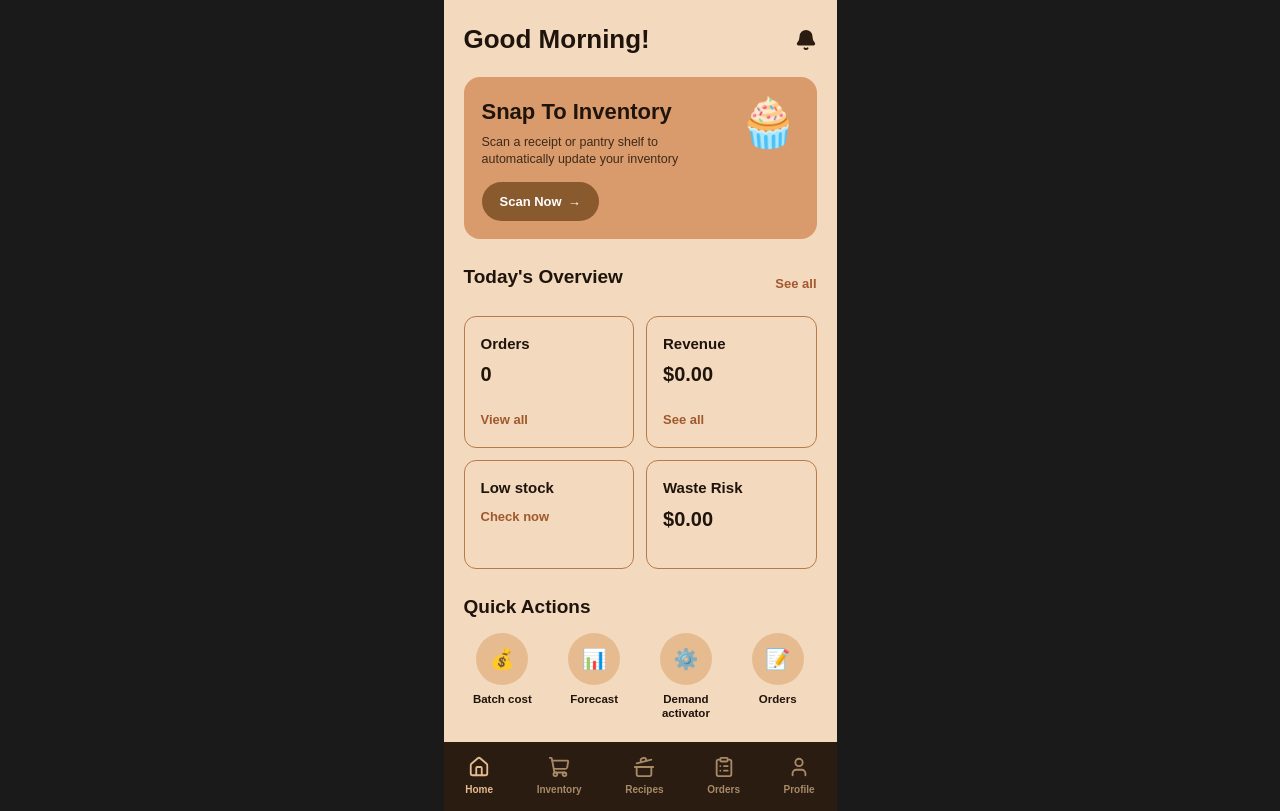
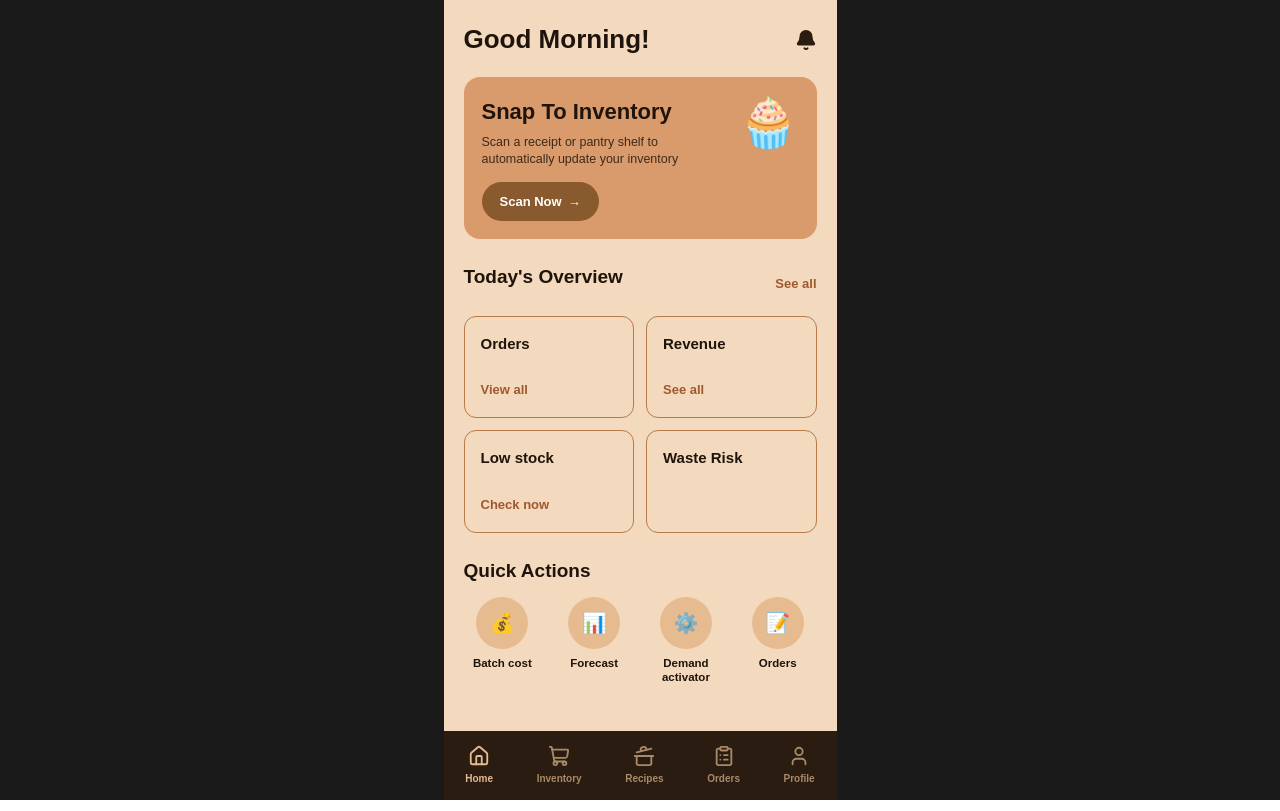
Before and after one commit to ShinKiyomi/RCL-hacks-2026, a Next.js app in the folder my-app/: page /home in a window 1280 px wide. Built offline with nearby package versions, Linux system fonts and the light colour scheme.

Commit message:
home and order

```diff
--- a/my-app/app/home/page.tsx
+++ b/my-app/app/home/page.tsx
@@ -1,16 +1,4 @@
 import { Home, ShoppingCart, CookingPot, ClipboardList, User, Bell } from "lucide-react";
-// Placeholder data functions (replace with real imports when available)
-function getOrderCount(): number {
-  return 0;
-}
-
-function getTotalRevenue(): number {
-  return 0;
-}
-
-function getTotalWaste(): number {
-  return 0;
-}
 
 export default function HomePage() {
   return (
@@ -43,24 +31,21 @@ export default function HomePage() {
         </div>
 
         <div style={styles.grid}>
-          <a href="/orders" style={{ ...styles.statCard, textDecoration: "none" }}>
+          <div style={styles.statCard}>
             <p style={styles.statLabel}>Orders</p>
-            <p style={styles.statNumber}>{getOrderCount()}</p>
             <span style={styles.statLink}>View all</span>
-          </a>
-          <a href="/revenue" style={{ ...styles.statCard, textDecoration: "none" }}>
+          </div>
+          <div style={styles.statCard}>
             <p style={styles.statLabel}>Revenue</p>
-            <p style={styles.statNumber}>${getTotalRevenue().toFixed(2)}</p>
             <span style={styles.statLink}>See all</span>
-          </a>
-          <a href="/inventory" style={{ ...styles.statCard, textDecoration: "none" }}>
+          </div>
+          <div style={styles.statCard}>
             <p style={styles.statLabel}>Low stock</p>
             <span style={styles.statLink}>Check now</span>
-          </a>
-          <a href="/forecast" style={{ ...styles.statCard, textDecoration: "none" }}>
+          </div>
+          <div style={styles.statCard}>
             <p style={styles.statLabel}>Waste Risk</p>
-            <p style={styles.statNumber}>${getTotalWaste().toFixed(2)}</p>
-          </a>
+          </div>
         </div>
 
         {/* Quick Actions */}
@@ -191,19 +176,12 @@ const styles: { [key: string]: React.CSSProperties } = {
     padding: "16px",
     backgroundColor: "transparent",
     minHeight: "78px",
-    display: "block",
   },
   statLabel: {
     fontWeight: 700,
     color: "#1f140c",
-    margin: "0 0 4px 0",
+    margin: "0 0 22px 0",
     fontSize: "15px",
-  },
-  statNumber: {
-    fontSize: "20px",
-    fontWeight: 800,
-    color: "#1f140c",
-    margin: "0 0 18px 0",
   },
   statLink: { color: "#a0592f", fontSize: "13px", fontWeight: 600 },
   quickActions: {
--- a/my-app/app/orders/page.tsx
+++ b/my-app/app/orders/page.tsx
@@ -7,11 +7,8 @@ interface Order {
   customer: string;
   item: string;
   quantity: number;
-  unitPrice: number;
-  totalPrice: number;
   status: "Pending" | "Confirmed" | "Completed";
   pickupTime: string;
-  paymentStatus: "Unpaid" | "Paid";
 }
 
 const statusColors: Record<string, { bg: string; text: string }> = {
@@ -43,9 +40,6 @@ export default function OrdersPage() {
       quantity: parseInt(quantity) || 1,
       status,
       pickupTime: pickupTime || "TBD",
-      unitPrice: 0,
-      totalPrice: 0,
-      paymentStatus: "Unpaid"
     };
     const updated = [...orders, newOrder];
     setOrders(updated);
```
